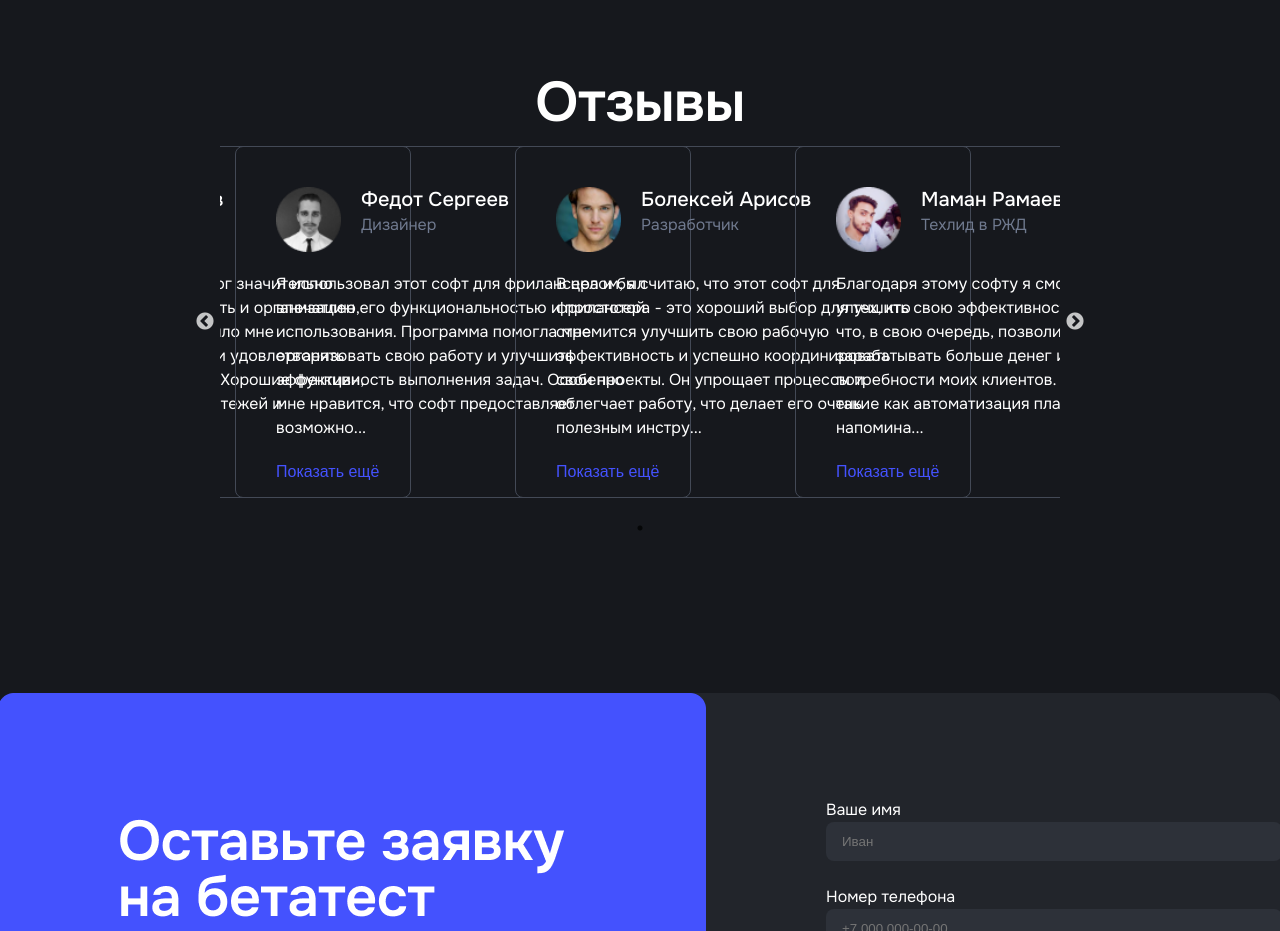
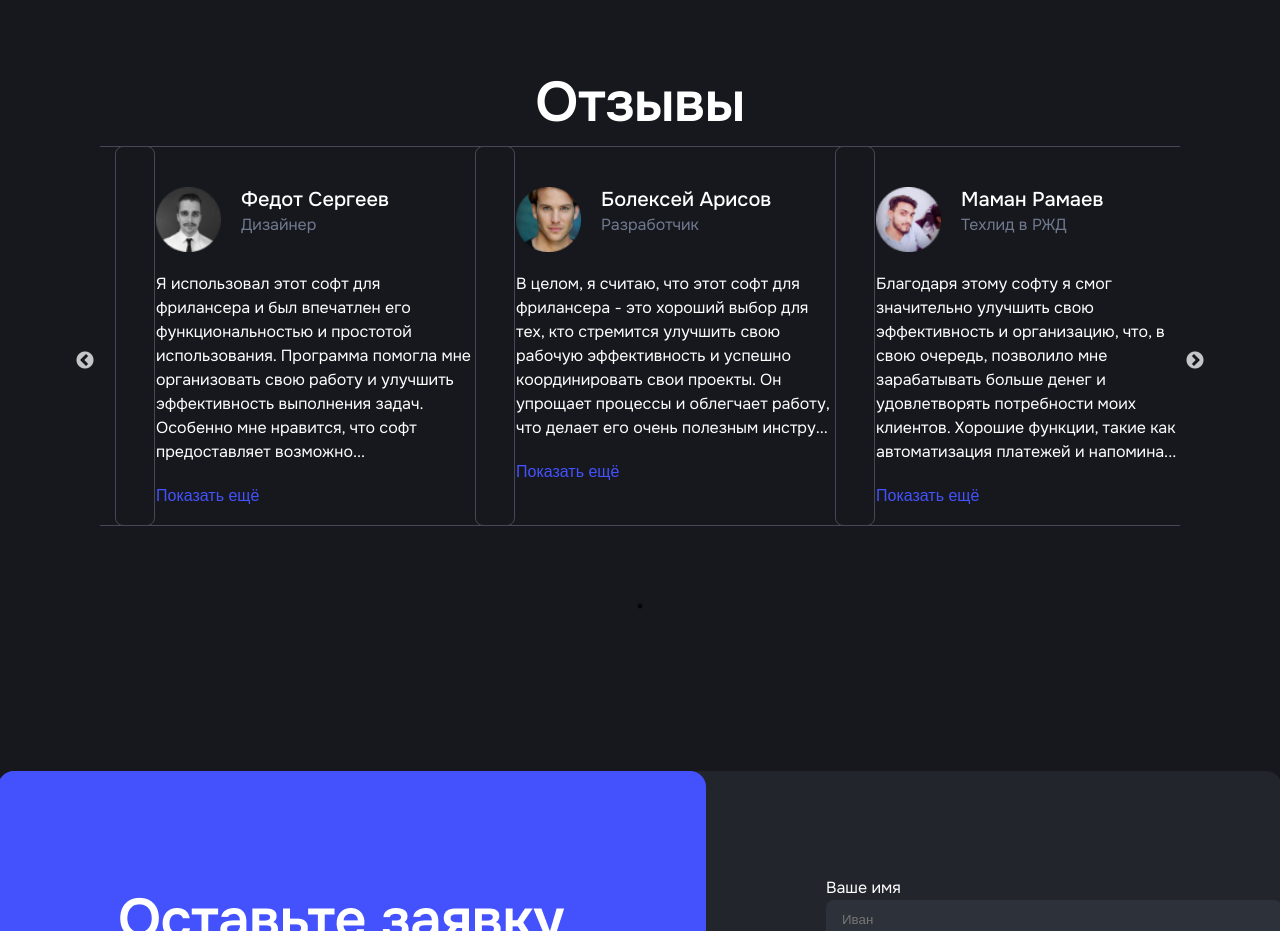
Before and after one commit to Ulyana0406/testTask, a React (Vite) app in the folder testovoe/: page / in a window 1280 px wide. Shown: the part 5380-6311 px from the top of the page. Built offline with nearby package versions, Linux system fonts and the light colour scheme.

Commit message:
адаптив для ноутбука

```diff
--- a/testovoe/src/components/Main/Main.module.scss
+++ b/testovoe/src/components/Main/Main.module.scss
@@ -762,7 +762,14 @@
     display: none;
   }
 }
-@media (min-width: 1024px) and (max-width: 1366px) {
+@media (min-width: 1200px) and (max-width: 1490px) {
+  .feedbacksection {
+    margin-left: 100px;
+    margin-right: 100px;
+  }
+  .feedback {
+    height: 380px;
+  }
 }
 @media (max-width: 376px) {
   .top__text {
--- a/testovoe/src/components/Main/index.css
+++ b/testovoe/src/components/Main/index.css
@@ -13,3 +13,9 @@
   border-radius: var(--corner-radius8px);
   opacity: 0px;
 }
+@media (min-width: 1200px) and (max-width: 1490px) {
+  .slick-slide > div {
+    width: 400px;
+    height: 430px;
+  }
+}
--- a/testovoe/src/components/ModalAuth/ModuleAuth.module.scss
+++ b/testovoe/src/components/ModalAuth/ModuleAuth.module.scss
@@ -183,3 +183,8 @@
     border: none;
   }
 }
+@media (min-width: 1200px) and (max-width: 1490px) {
+  .dialog {
+    margin-left: 480px;
+  }
+}
```
